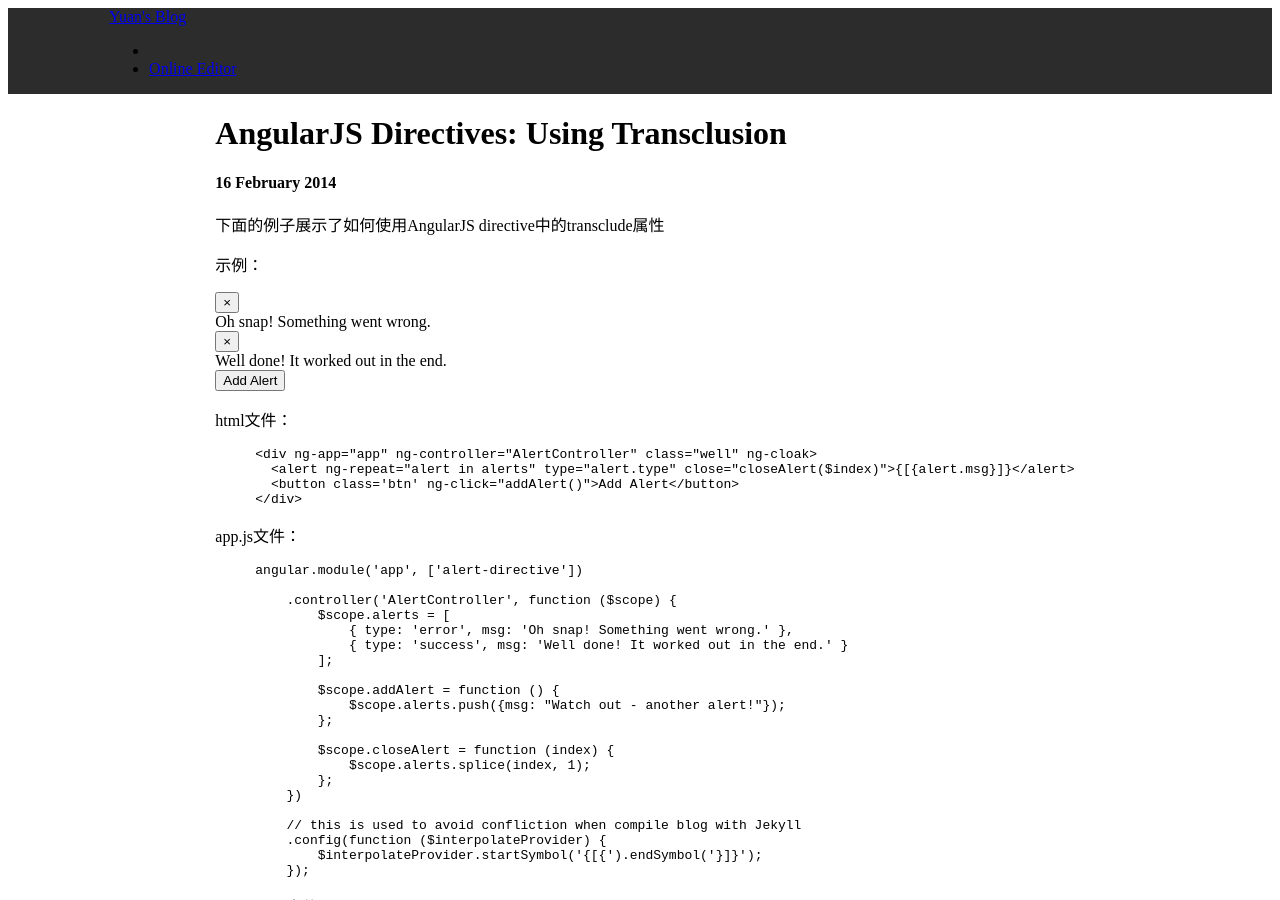
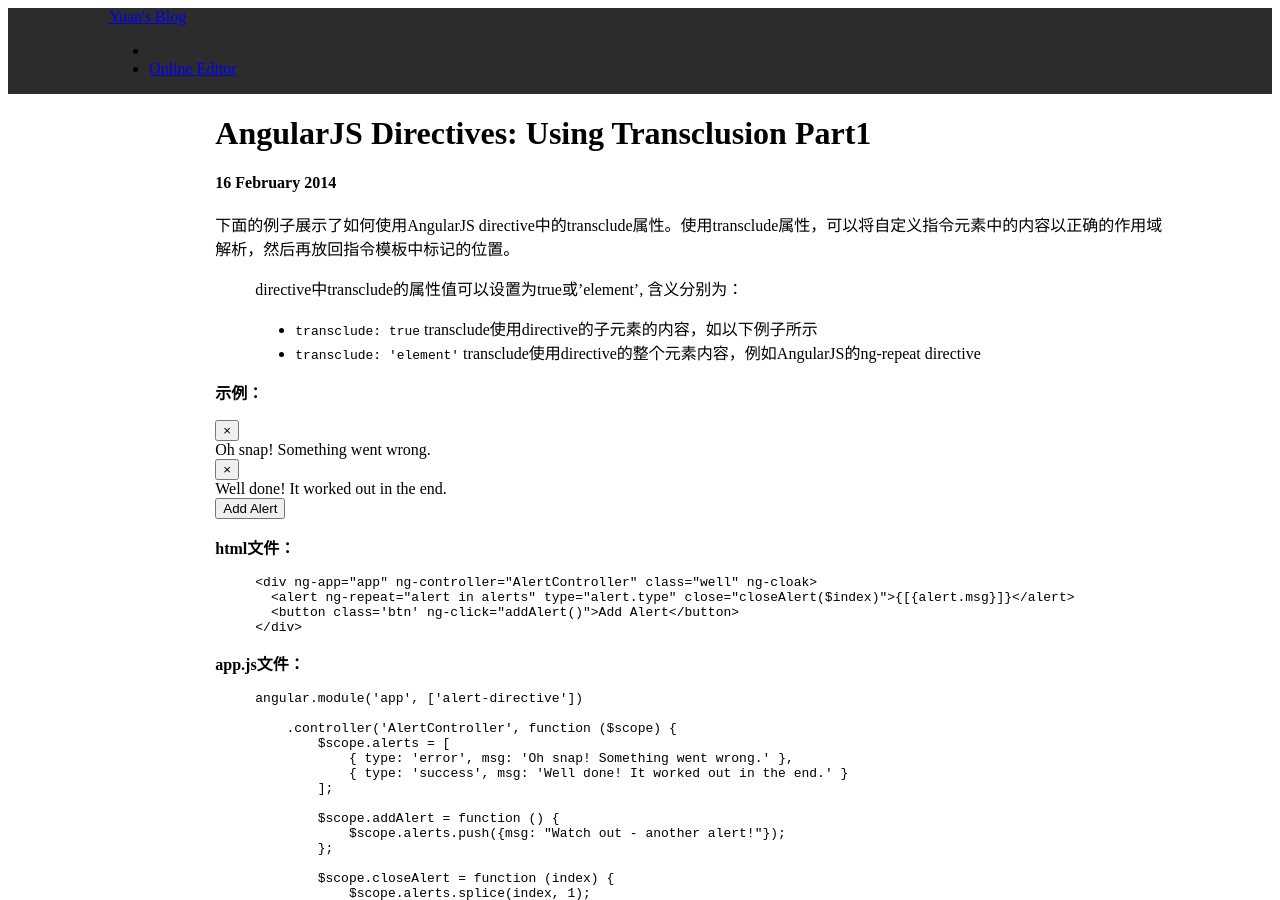
Before and after one commit to xuyuanme/xuyuanme.github.io, a Jekyll site: the page built from _posts/2014-02-16-angularjs-transclusion.md, in a window 1280 px wide and 900 px high. Built offline with Jekyll 4.4.1, drawn with Linux system fonts in a browser that asks for light colours; Markdown is read by kramdown in place of the engine named in the settings; comment, search, counter and statistics services are not loaded.

Commit message:
update post

```diff
--- a/_posts/2014-02-16-angularjs-transclusion.md
+++ b/_posts/2014-02-16-angularjs-transclusion.md
@@ -1,22 +1,27 @@
 ---
 layout: post
-title: "AngularJS Directives: Using Transclusion"
+title: "AngularJS Directives: Using Transclusion Part1"
 category: 技术
 tags: [AngularJS]
-description: "<p>下面的例子展示了如何使用AngularJS directive中的transclude属性</p>"
+description: "<p>下面的例子展示了如何使用AngularJS directive中的transclude属性。使用transclude属性，可以将自定义指令元素中的内容以正确的作用域解析，然后再放回指令模板中标记的位置。</p>"
 extra_js:
  - /assets/angular/angular.min.js
  - /assets/posts/20140216/app.js
  - /assets/posts/20140216/directive.js
 ---
 
-示例：
+> directive中transclude的属性值可以设置为true或'element', 含义分别为：
+
+> - `transclude: true` transclude使用directive的子元素的内容，如以下例子所示
+> - `transclude: 'element'` transclude使用directive的整个元素内容，例如AngularJS的ng-repeat directive
+
+**示例：**
 <div ng-app="app" ng-controller="AlertController" class="well" ng-cloak>
   <alert ng-repeat="alert in alerts" type="alert.type" close="closeAlert($index)">{[{alert.msg}]}</alert>
   <button class='btn' ng-click="addAlert()">Add Alert</button>
 </div>
 
-html文件：
+**html文件：**
 {% highlight html %}
 <div ng-app="app" ng-controller="AlertController" class="well" ng-cloak>
   <alert ng-repeat="alert in alerts" type="alert.type" close="closeAlert($index)">{[{alert.msg}]}</alert>
@@ -24,7 +29,7 @@ html文件：
 </div>
 {% endhighlight %}
 
-app.js文件：
+**app.js文件：**
 {% highlight javascript %}
 angular.module('app', ['alert-directive'])
 
@@ -49,7 +54,7 @@ angular.module('app', ['alert-directive'])
     });
 {% endhighlight %}
 
-directive.js文件：
+**directive.js文件：**
 {% highlight javascript %}
 angular.module("alert-directive", [])
 
```
